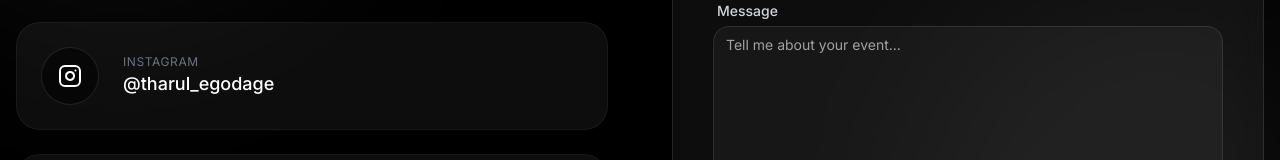
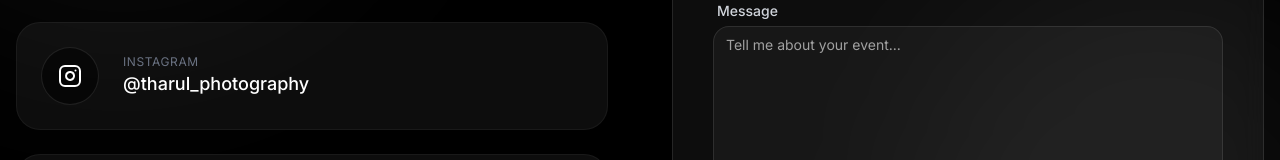
Before and after one commit to EdirithanthiriTharushaKawshalya/tharul-egodage, a Next.js app: page /contact in a window 1280 px wide. Shown: the part 409-569 px from the top of the page. Built offline with nearby package versions, Linux system fonts and the light colour scheme; no server answers.

Commit message:
changed: some info

```diff
--- a/src/app/contact/page.tsx
+++ b/src/app/contact/page.tsx
@@ -46,7 +46,7 @@ export default function ContactPage() {
                 </div>
                 <div className="overflow-hidden">
                   <p className="text-xs text-gray-500 uppercase tracking-wider group-hover:text-gray-300">Instagram</p>
-                  <p className="text-base md:text-lg font-medium text-white truncate">@tharul_egodage</p>
+                  <p className="text-base md:text-lg font-medium text-white truncate">@tharul_photography</p>
                 </div>
               </a>
 
```
